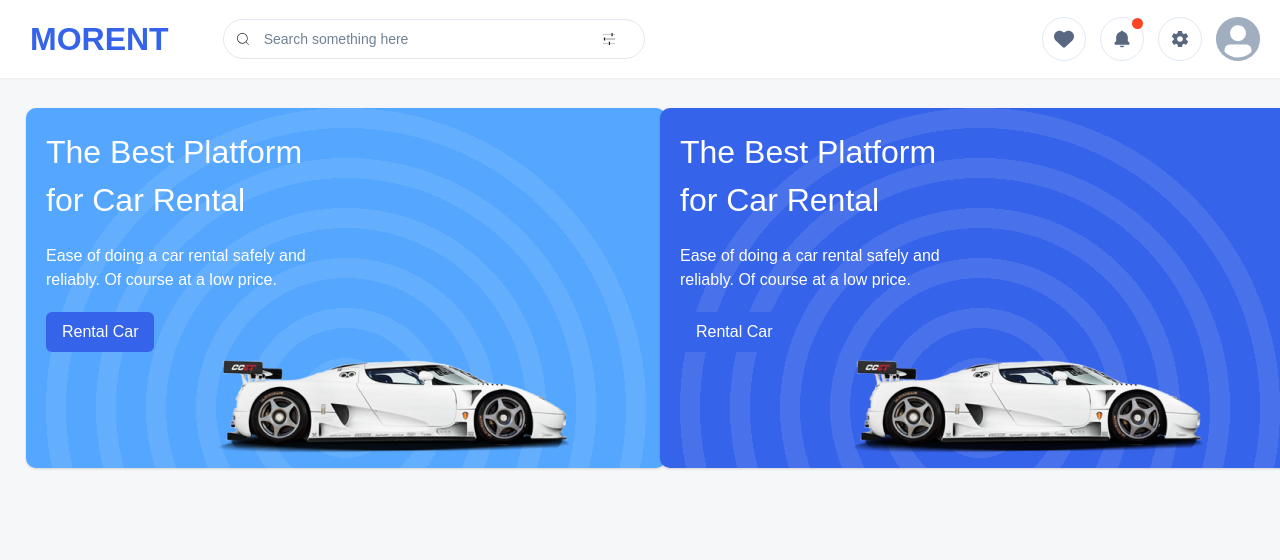
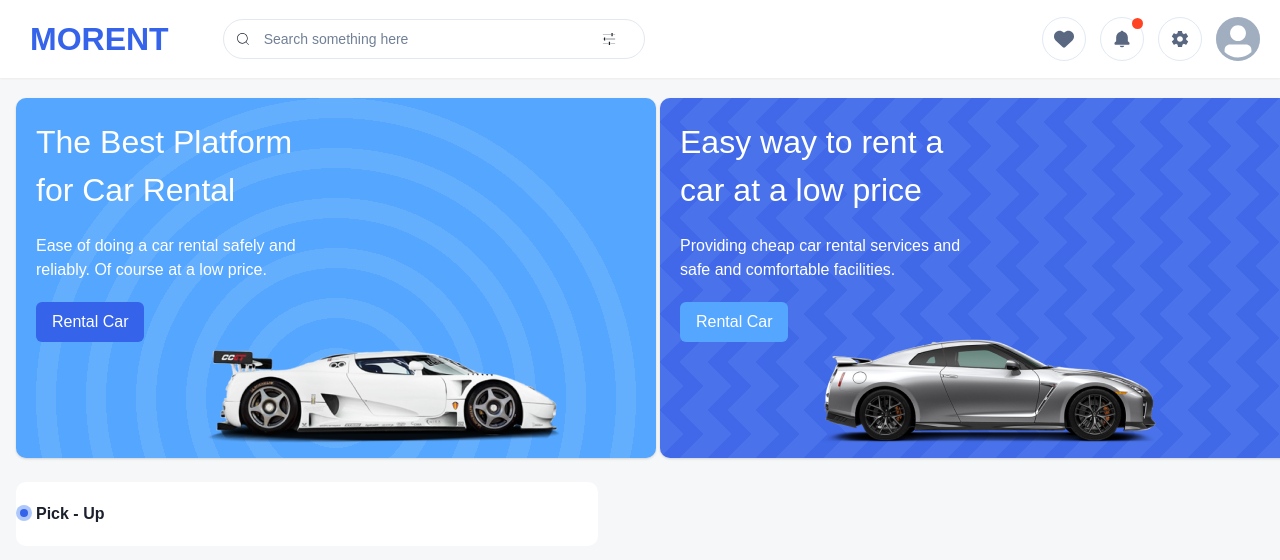
Before and after one commit to Khudaverdi27/Morent-Rent-a-Car, a React (Vite) app: page / in a window 1280 px wide. Shown: the top 560 px of the page. Built offline with nearby package versions, Linux system fonts and the light colour scheme.

Commit message:
fixed home banner

```diff
--- a/src/layouts/MainLayout.tsx
+++ b/src/layouts/MainLayout.tsx
@@ -6,7 +6,7 @@ function MainLayout() {
   return (
     <Box as={"main"} bg={"Secondary.50"}>
       <Navbar />
-      <Container as={"section"} maxW={"1335px"}>
+      <Container as={"section"} maxW={"1440px"}>
         <Outlet />
       </Container>
     </Box>
--- a/src/pages/Home/Home.tsx
+++ b/src/pages/Home/Home.tsx
@@ -1,10 +1,12 @@
 import { Box } from "@chakra-ui/react";
 import Banner from "./HomeBanner";
+import SelectBox from "./SelectBox";
 
 function Home() {
   return (
     <Box as={"section"} h={"100vh"} pt={5}>
       <Banner />
+      <SelectBox />
     </Box>
   );
 }
--- a/src/pages/Home/HomeBanner.tsx
+++ b/src/pages/Home/HomeBanner.tsx
@@ -7,10 +7,11 @@ import {
   Text,
 } from "@chakra-ui/react";
 import car from "../../assets/img/image 7.png";
+import car8 from "../../assets/img/image 8.png";
 
 function Banner() {
   return (
-    <SimpleGrid as={"article"} minChildWidth={"250px"} spacing={10} p={"10px"}>
+    <SimpleGrid as={"article"} minChildWidth={"250px"} spacing={10}>
       <Card
         borderRadius={"10px"}
         overflow={"hidden"}
@@ -58,35 +59,33 @@ function Banner() {
         bg="Primary.500"
         _before={{
           content: "''",
-          h: "180%",
-          opacity: 0.1,
-          borderRadius: "50%",
+          bgImage:
+            "linear-gradient(135deg, Primary.0 25%, transparent 25%), linear-gradient(45deg, Primary.0 25%, transparent 25%),linear-gradient(135deg, transparent 24%,#a29fe5 25%, #a29fe5 45%, transparent 45%), linear-gradient(45deg, transparent 24%,#a29fe5 25%, #a29fe5 45%, transparent 45%)",
+          bgSize: "3em 3em",
+          bgColor: "Primary.0",
+          opacity: "0.1",
           w: "100%",
-          bgGradient:
-            " repeating-radial-gradient(circle, transparent 0 30px, Secondary.50 10px 50px)",
+          h: "100%",
           position: "absolute",
-          clipPath: "circle(farthest-side)",
-          top: -6,
-          right: 0,
         }}
       >
         <CardBody color="Primary.0" position={"relative"}>
           <Text fontSize={"32px"} as={"h2"} maxW={"50%"} fontWeight={"500"}>
-            The Best Platform for Car Rental
+            Easy way to rent a car at a low price
           </Text>
           <Text maxW={"50%"} py={5}>
-            Ease of doing a car rental safely and reliably. Of course at a low
-            price.
+            Providing cheap car rental services and safe and comfortable
+            facilities.
           </Text>
           <Button
-            _hover={{ bgColor: "Primary.600" }}
+            _hover={{ bgColor: "Information.400" }}
             fontWeight={"400"}
-            bgColor="Primary.500"
+            bgColor="Information.500"
             color="Primary.0"
           >
             Rental Car
           </Button>
-          <Image top={"66%"} left={"25%"} position={"absolute"} src={car} />
+          <Image top={"66%"} left={"25%"} position={"absolute"} src={car8} />
         </CardBody>
       </Card>
     </SimpleGrid>
--- /dev/null
+++ b/src/pages/Home/SelectBox.tsx
@@ -0,0 +1,41 @@
+import { Box, Flex, Spacer } from "@chakra-ui/react";
+
+function SelectBox() {
+  return (
+    <Flex mt={6}>
+      <Box bgColor={"Primary.0"} w={"582px"} rounded={"10px"}>
+        <Box
+          fontWeight={"600"}
+          pos={"relative"}
+          p={"20px"}
+          _after={{
+            content: "''",
+            w: "8px",
+            h: "8px",
+            bgColor: "Primary.500",
+            rounded: "100%",
+            position: "absolute",
+            top: "27px",
+            left: "4px",
+          }}
+          _before={{
+            content: "''",
+            w: "16px",
+            h: "16px",
+            bgColor: "Primary.200",
+            rounded: "100%",
+            position: "absolute",
+            top: "36%",
+            left: 0,
+          }}
+        >
+          Pick - Up
+        </Box>
+      </Box>
+      <Spacer />
+      <Box w={"582px"}></Box>
+    </Flex>
+  );
+}
+
+export default SelectBox;
```
Also changed, not shown: src/assets/img/image 8.png (added).
